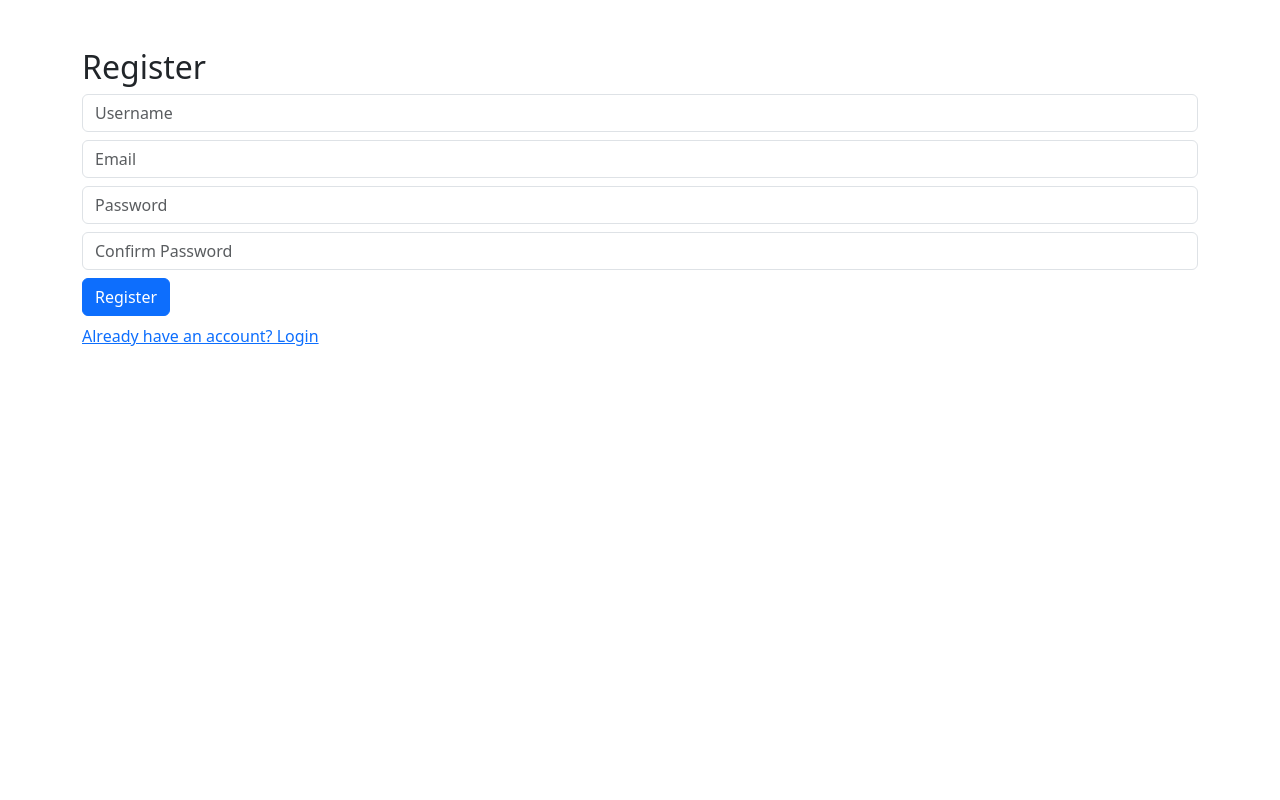
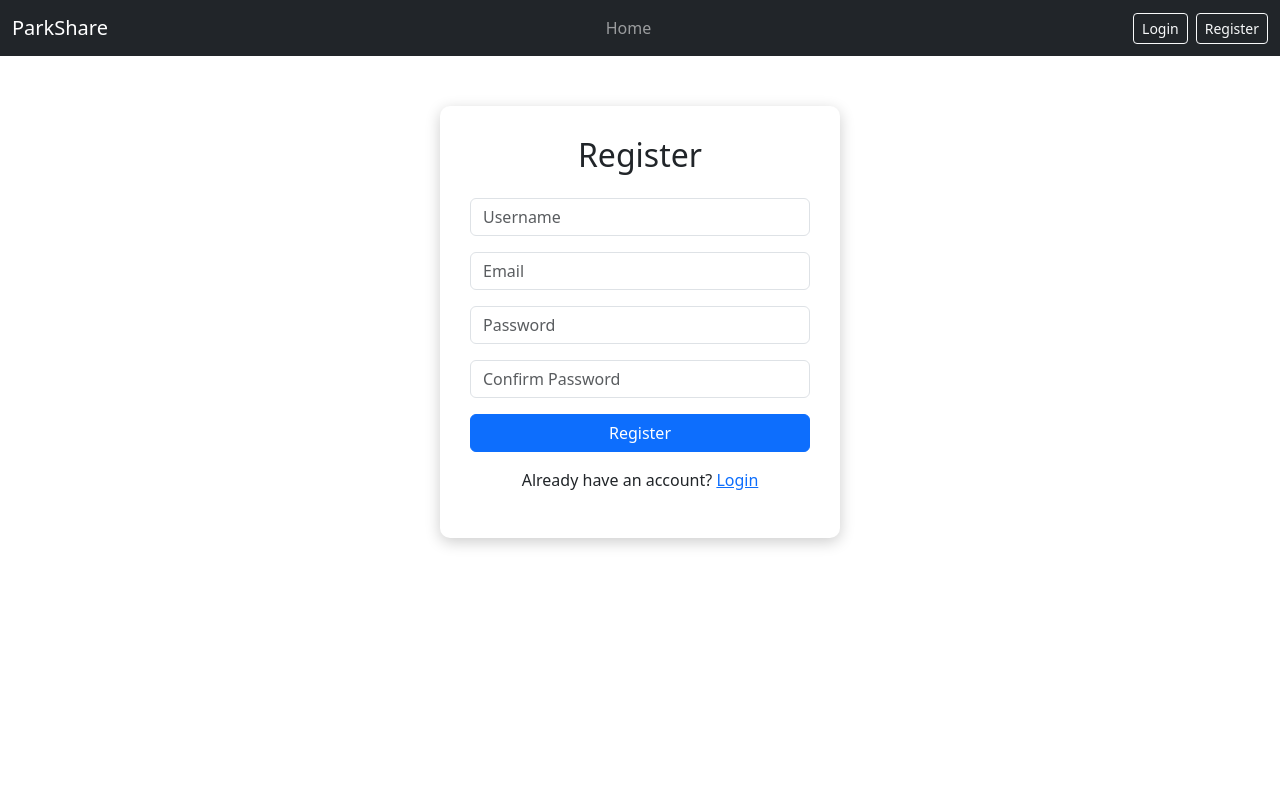
Before and after one commit to yosufe03/Parkplatz_Web, a PHP site: page /register.php in a window 1280 px wide. Run offline with PHP 8.4, Linux system fonts and the light colour scheme; data that the repository does not hold is empty.

Commit message:
login and register use the header

```diff
--- a/public/register.php
+++ b/public/register.php
@@ -32,22 +32,59 @@ if ($_SERVER["REQUEST_METHOD"] == "POST") {
 ?>
 
 <!DOCTYPE html>
-<html lang="en">
+<html lang="de">
 <head>
     <meta charset="UTF-8">
     <title>Register - ParkShare</title>
     <link href="https://cdn.jsdelivr.net/npm/bootstrap@5.3.0/dist/css/bootstrap.min.css" rel="stylesheet">
+    <style>
+        body {
+            min-height: 100vh;
+            display: flex;
+            flex-direction: column;
+        }
+        main {
+            flex: 1;
+        }
+        .register-card {
+            max-width: 400px;
+            margin: 50px auto;
+            padding: 30px;
+            border-radius: 10px;
+            box-shadow: 0 4px 15px rgba(0,0,0,0.2);
+        }
+    </style>
 </head>
-<body class="container mt-5">
-    <h2>Register</h2>
-    <form method="POST">
-        <input class="form-control mb-2" type="text" name="username" placeholder="Username" required>
-        <input class="form-control mb-2" type="email" name="email" placeholder="Email" required>
-        <input class="form-control mb-2" type="password" name="password" placeholder="Password" required>
-        <input class="form-control mb-2" type="password" name="confirm_password" placeholder="Confirm Password" required>
-        <button class="btn btn-primary" type="submit">Register</button>
-    </form>
-    <?php if ($message) echo "<p class='text-danger mt-2'>$message</p>"; ?>
-    <p class="mt-2"><a href="login.php">Already have an account? Login</a></p>
+<body>
+
+<?php include("includes/header.php"); ?>
+
+<main class="container">
+    <div class="register-card bg-white">
+        <h2 class="text-center mb-4">Register</h2>
+        <form method="POST">
+            <div class="mb-3">
+                <input class="form-control" type="text" name="username" placeholder="Username" required>
+            </div>
+            <div class="mb-3">
+                <input class="form-control" type="email" name="email" placeholder="Email" required>
+            </div>
+            <div class="mb-3">
+                <input class="form-control" type="password" name="password" placeholder="Password" required>
+            </div>
+            <div class="mb-3">
+                <input class="form-control" type="password" name="confirm_password" placeholder="Confirm Password" required>
+            </div>
+            <button class="btn btn-primary w-100" type="submit">Register</button>
+        </form>
+        <?php if($message): ?>
+            <p class="text-danger mt-3 text-center"><?= htmlspecialchars($message) ?></p>
+        <?php endif; ?>
+        <p class="mt-3 text-center">
+            Already have an account? <a href="login.php">Login</a>
+        </p>
+    </div>
+</main>
+
 </body>
 </html>
```
Also changed, not shown: public/login.php (+43 -12 lines).
